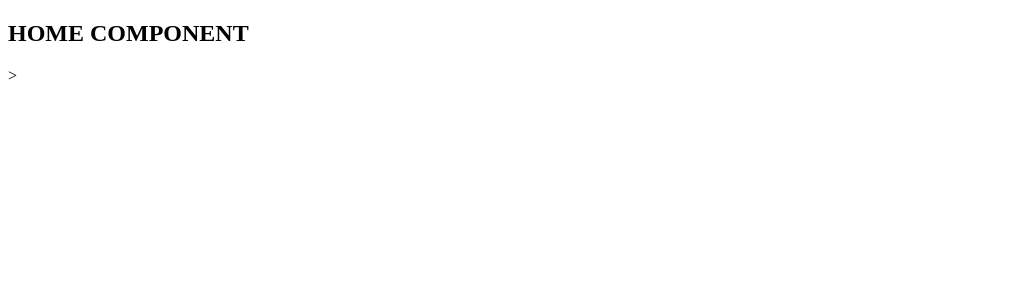
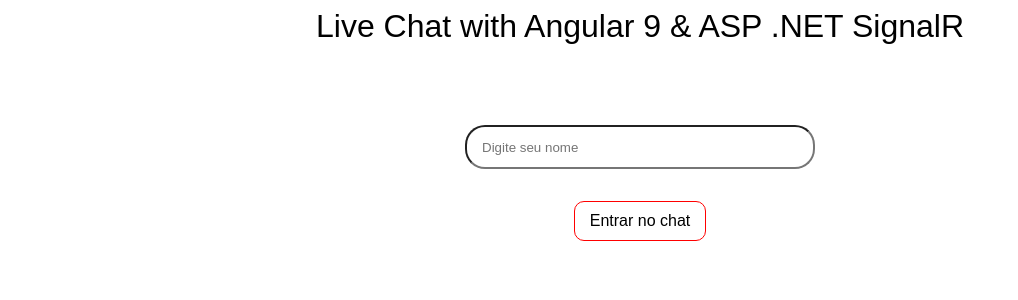
Before and after one commit to alefFSilva/live-chat-angular-net-signalR, an Angular app in the folder front-end-live-chat/live-chat-signalr/: page / in a window 1280 px wide. Shown: the top 300 px of the page, without its empty margins (0-1018 px from the left). Built offline with nearby package versions, Linux system fonts and the light colour scheme.

Commit message:
Adding simple home template and style

```diff
--- a/front-end-live-chat/live-chat-signalr/src/app/views/home/home.component.html
+++ b/front-end-live-chat/live-chat-signalr/src/app/views/home/home.component.html
@@ -1 +1,11 @@
-<h2> HOME COMPONENT </h2>
+<main>
+    <header class="app-description">
+        <p> Live Chat with Angular 9 & ASP .NET SignalR</p>
+    </header>
+    <div class="name-field-enter-chat-button">
+        <input type="text" class="name-field" placeholder="Digite seu nome" />
+        <div class="enter-chat-button">
+            <p> Entrar no chat</p>
+        </div>
+    </div>
+</main>
--- a/front-end-live-chat/live-chat-signalr/src/app/views/home/home.component.scss
+++ b/front-end-live-chat/live-chat-signalr/src/app/views/home/home.component.scss
@@ -0,0 +1,41 @@
+main {
+    display: flex;
+    flex-direction: column;
+    align-items: center;
+    font-family: sans-serif;
+
+    p {
+        margin: 0;
+    }
+}
+
+.app-description {
+    font-size: 2em;
+}
+
+.name-field-enter-chat-button {
+    display: flex;
+    flex-direction: column;
+    align-items: center;
+
+    width: 100%;;
+    margin-top: 5em;
+}
+
+.name-field {
+    border-radius: 20px;
+    width: 25%;
+    height: 40px;
+    outline: none;
+    padding: 0px 15px;
+}
+
+.enter-chat-button {
+    cursor: pointer;
+    margin-top: 2em;
+    padding: 10px 15px;
+
+    border-radius: 10px;
+
+    border: 1px solid red;
+}
--- a/front-end-live-chat/live-chat-signalr/src/index.html
+++ b/front-end-live-chat/live-chat-signalr/src/index.html
@@ -8,6 +8,6 @@
   <link rel="icon" type="image/x-icon" href="favicon.ico">
 </head>
 <body>
-  <home-component></home-component>>
+  <home-component></home-component>
 </body>
 </html>
```
